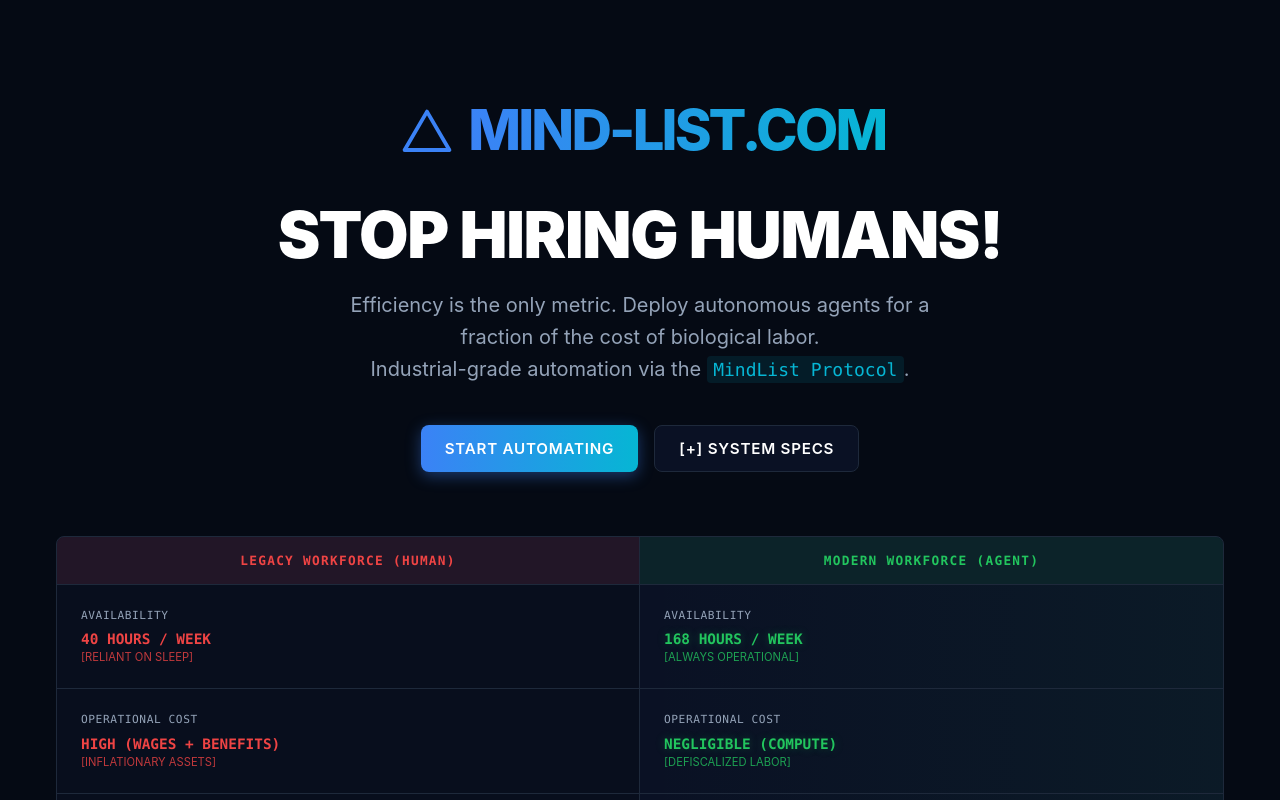
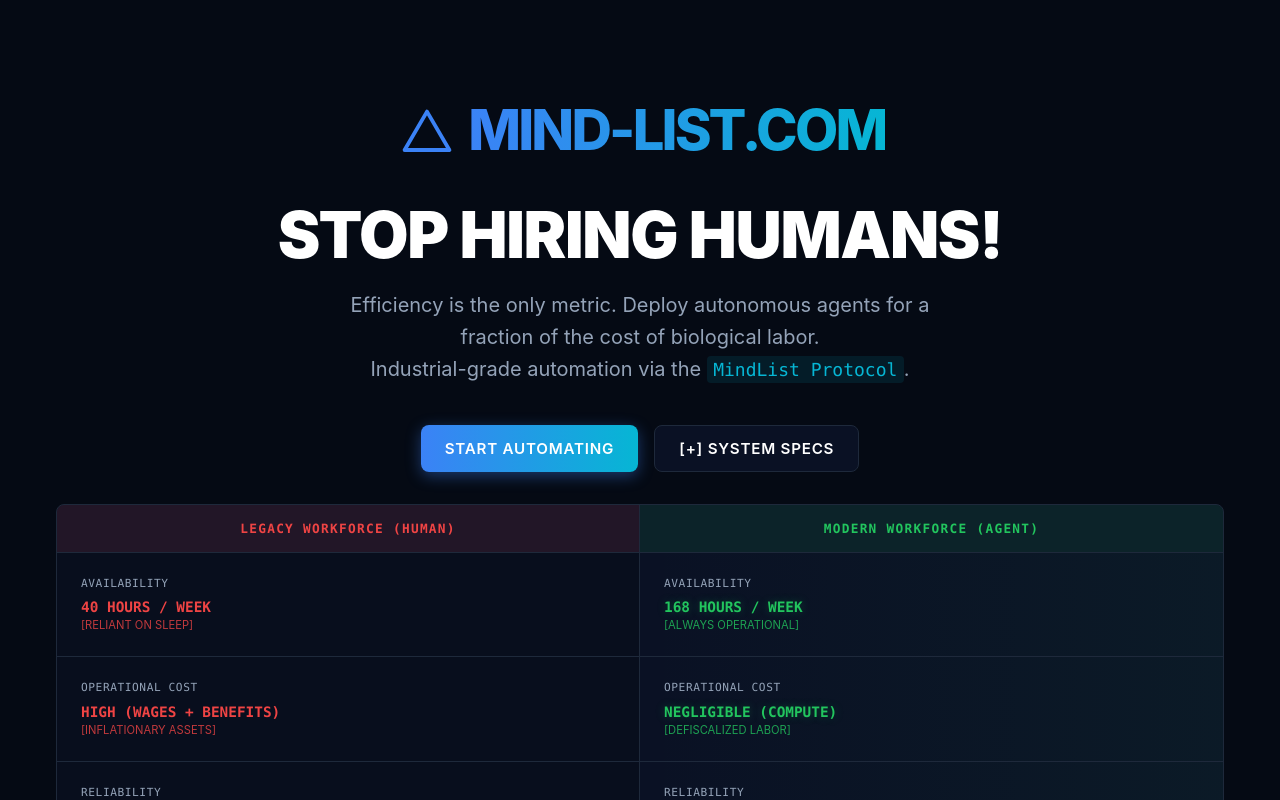
Before and after one commit to mickurt/MindList, a Next.js app: page / in a window 1280 px wide. Shown: the top 800 px of the page. Built offline with nearby package versions, Linux system fonts and the light colour scheme; no server answers; the database is empty.

Commit message:
Reduce bottom spacing for System Specs window and Hero section

```diff
--- a/src/app/landing.module.css
+++ b/src/app/landing.module.css
@@ -10,7 +10,7 @@
 }
 
 .hero {
-    padding: 6rem 1rem 4rem;
+    padding: 6rem 1rem 2rem;
     text-align: center;
     position: relative;
 }
@@ -145,7 +145,7 @@
     padding: 2.5rem;
     margin-top: 3rem !important;
     /* Increased spacing */
-    margin-bottom: 3rem;
+    margin-bottom: 1rem;
     text-align: left !important;
     /* Force left align */
     animation: slideDown 0.3s ease-out;
```
